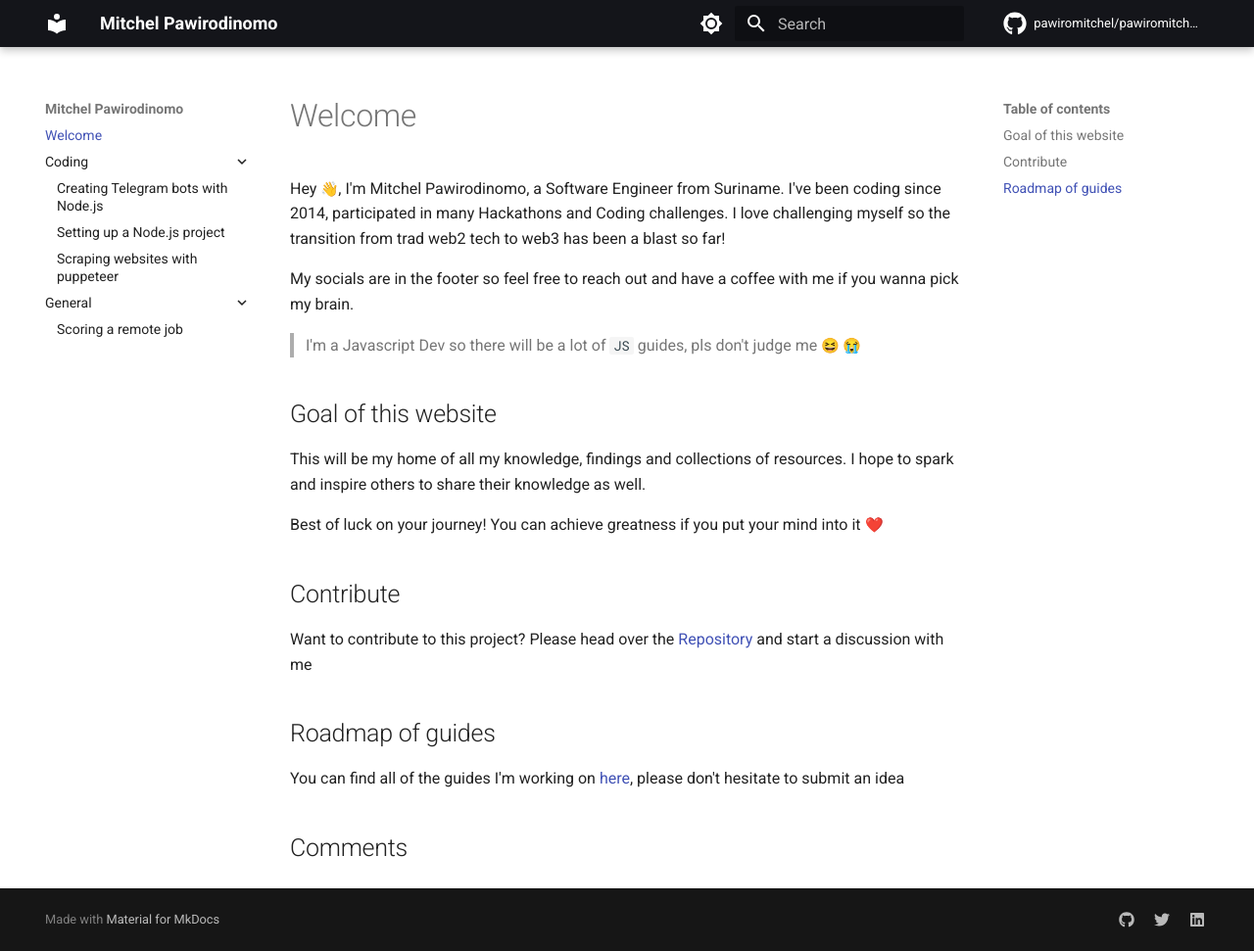
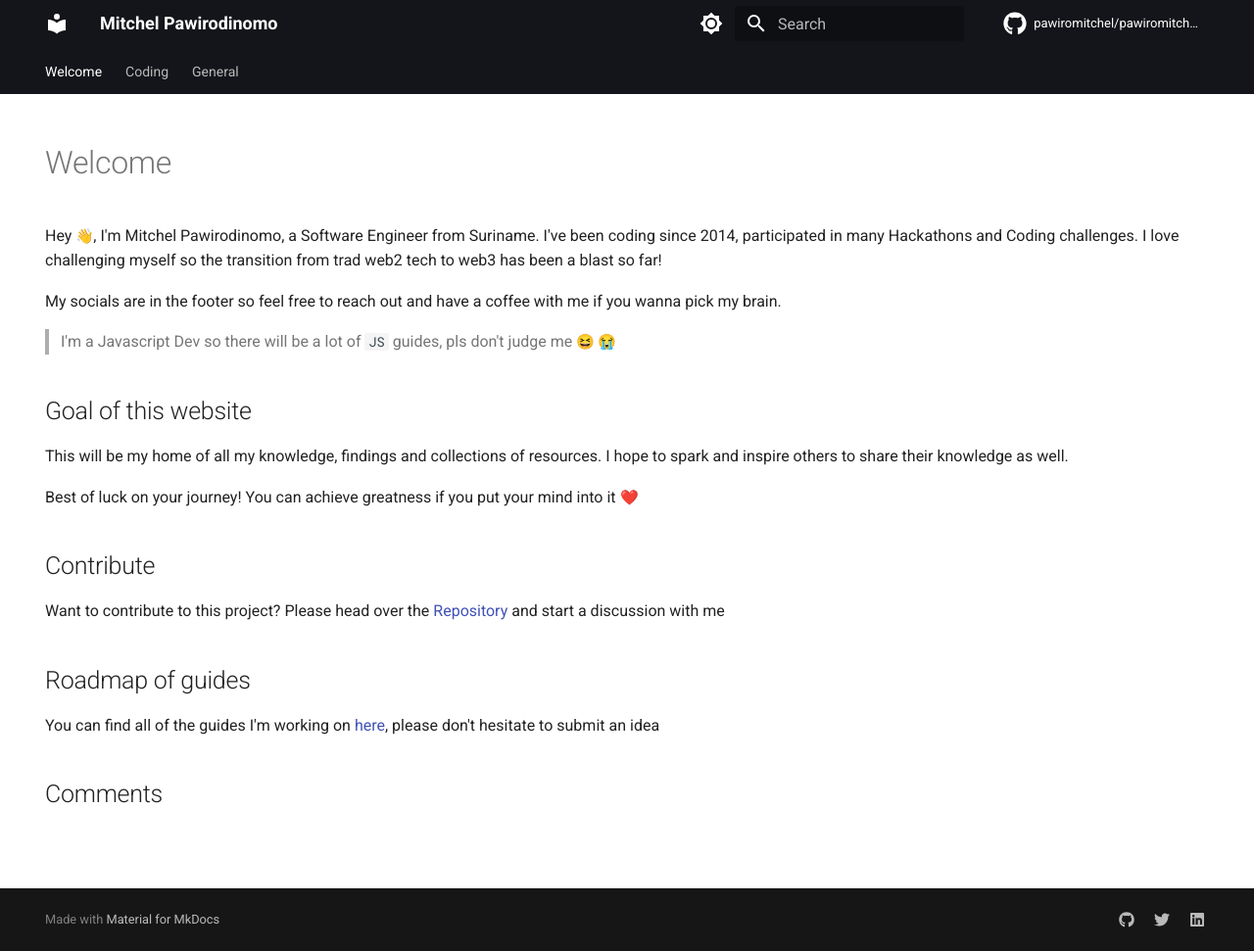
Before and after one commit to pawiromitchel/pawiromitchel.com, an MkDocs documentation site: the page built from docs/index.md, in a window 1280 px wide and 971 px high. Shown: the whole window at 98% size. Built offline with MkDocs 1.6.1 and Material for MkDocs 9.7.7, drawn with Linux system fonts in a browser that asks for light colours; emoji names are drawn with the system emoji font; comment, search, counter and statistics services are not loaded; some of the changed lines change nothing that is shown.

Commit message:
add tabs and homepage

```diff
--- a/docs/index.md
+++ b/docs/index.md
@@ -1,3 +1,9 @@
+---
+hide:
+  - navigation
+  - toc
+---
+
 # Welcome
 
 Hey :wave:, I'm Mitchel Pawirodinomo, a Software Engineer from Suriname. I've been coding since 2014, participated in many Hackathons and Coding challenges. I love challenging myself so the transition from trad web2 tech to web3 has been a blast so far!
--- a/mkdocs.yml
+++ b/mkdocs.yml
@@ -30,7 +30,7 @@ theme:
     - navigation.top
     - navigation.tracking
     # - navigation.sections
-    # - navigation.tabs
+    - navigation.tabs
     - navigation.expand
   icon:
     repo: fontawesome/brands/github
```
